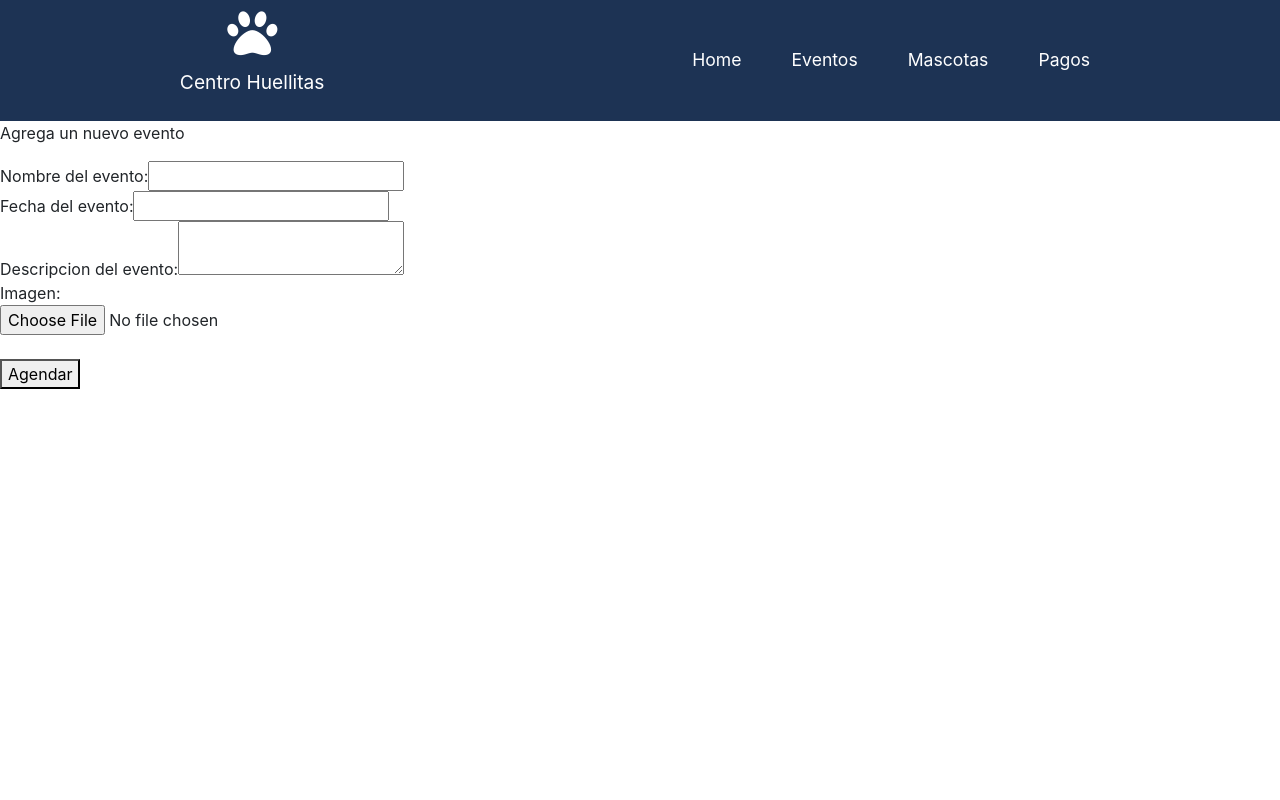
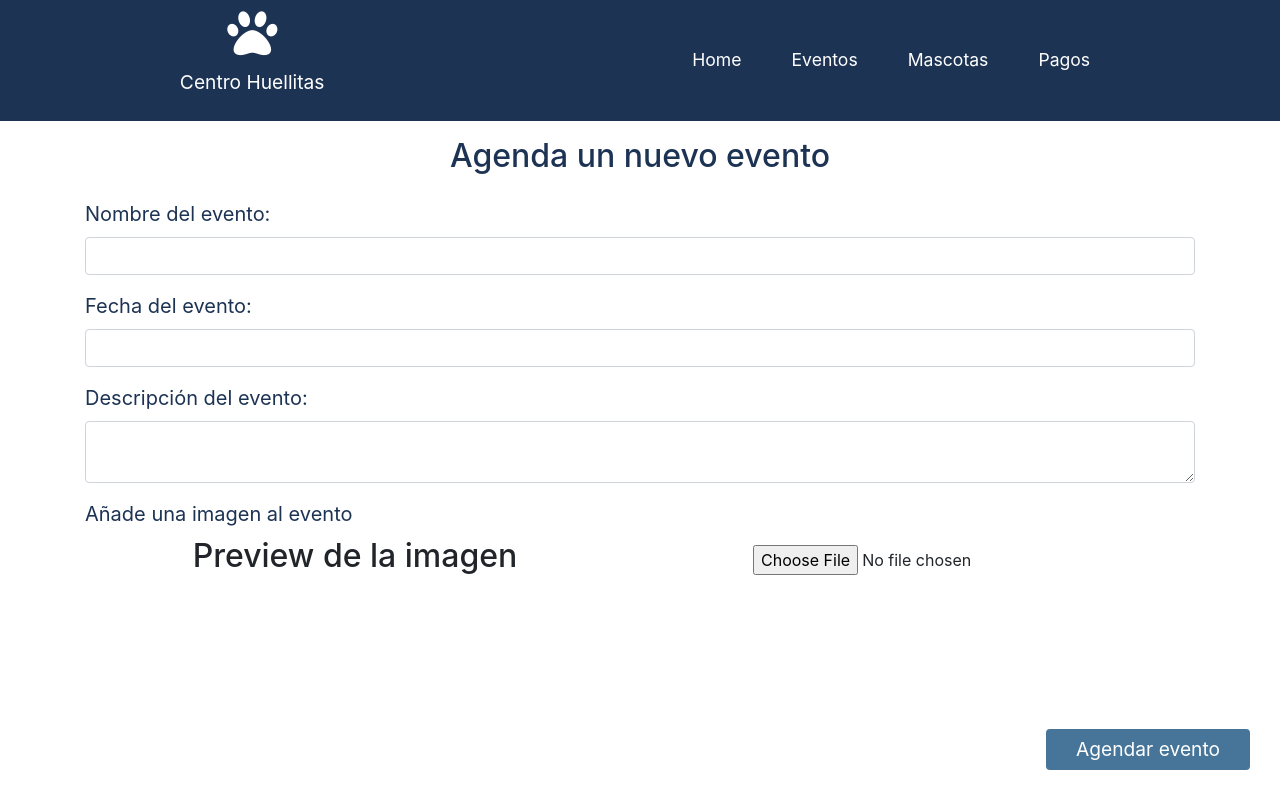
Before and after one commit to AlbertoMartinezGar/centrohuellitas_escalables, a React (Create React App) app: page /agregarevento in a window 1280 px wide. Built offline with nearby package versions, Linux system fonts and the light colour scheme.

Commit message:
v0.17 - Estilos para crear evento

```diff
--- /dev/null
+++ b/src/components/CreateEvent/CreateEvent.css
@@ -0,0 +1,18 @@
+form > .form-group > label{
+    font-size: 20px;
+}
+
+.primary{
+    color: #1D3354;
+}
+
+.secondary{
+    color: #467599;
+}
+
+.sticky-button {
+    position: fixed;
+    bottom: 30px;
+    right: 30px;
+    color: white;
+}
--- a/src/components/CreateEvent/index.js
+++ b/src/components/CreateEvent/index.js
@@ -1,5 +1,7 @@
 import React, { useState } from "react";
 import Header from "../Header";
+
+import "./CreateEvent.css";
 
 const CreateEvent = () => {
 
@@ -34,38 +36,67 @@ const CreateEvent = () => {
     return(
         <>
             <Header />
-            <p>Agrega un nuevo evento</p>
+            <div className="container">
+                <div className="row mt-3 mb-3 justify-content-center">
+                    <h2 className="primary">Agenda un nuevo evento</h2>
+                </div>
+
                 <form onSubmit={handleSubmit}>
-                Nombre del evento:
-                    <input type="text" name="nombre"
+                    <div className="form-group">
+                        <label for="nombre" className="primary">Nombre del evento:</label>
+                        <input type="text" name="nombre" className="form-control"
                             onChange={(e) => setNombre(e.target.value)}
+                            required
                         />
-                <br />Fecha del evento:
-                    <input type="text" name="fecha"
+                    </div>
+                    <div className="form-group">
+                        <label for="fecha" className="primary">Fecha del evento:</label>
+                        <input type="text" name="fecha" className="form-control"
                             onChange={(e) => setFecha(e.target.value)}
+                            required
                         />
-                <br />Descripcion del evento:
-                    <textarea name="descripcion"
+                    </div>
+                    <div className="form-group">
+                        <label for="descripcion" className="primary">Descripción del evento:</label>
+                        <textarea name="descripcion" class="form-control"
                             onChange={(e) => setDescripcion(e.target.value)}
+                            required
                         />
-                <br />Imagen:
-                        {selectedImage && (
+                    </div>
+                    <div className="form-group">
+                        <label for="image" className="primary">Añade una imagen al evento</label>
+                        <div className="row">
+                            <div className="col-6 d-flex justify-content-center align-items-center">
+                                {selectedImage ? (
                                     <div>
+                                        <div className="row justify-content-center mb-3">
                                             <img alt="not fount" width={"250px"} src={URL.createObjectURL(selectedImage)} />
-                            <br />
-                            <button onClick={()=>setSelectedImage(null)}>Remove</button>
                                         </div>
-                        )}
-                        <br /><input
+                                        <div className="row justify-content-center">
+                                            <button
+                                                onClick={()=>setSelectedImage(null)}
+                                                className="btn btn-primary"
+                                            >
+                                                Remove
+                                            </button>
+                                        </div>
+                                    </div>
+                                ) : <h2>Preview de la imagen</h2>}
+                            </div>
+                            <div className="col-6 d-flex justify-content-center align-items-center">
+                                <input
                                     type="file"
                                     name="image"
                                     onChange={(event) => {
-                            //console.log(event.target.files[0]);
                                         setSelectedImage(event.target.files[0]);
                                     }}
                                 />
-                <br /><br /><button type="submit">Agendar</button>
+                            </div>
+                        </div>
+                    </div>
+                    <button type="submit" className="btn btn-primary sticky-button">Agendar evento</button>
                 </form>
+            </div>
 
         </>
     )
```
Also changed, not shown: 1 other file (tests, documents, lock files or other folders). Lines whose indentation alone changed are shown as unchanged.
